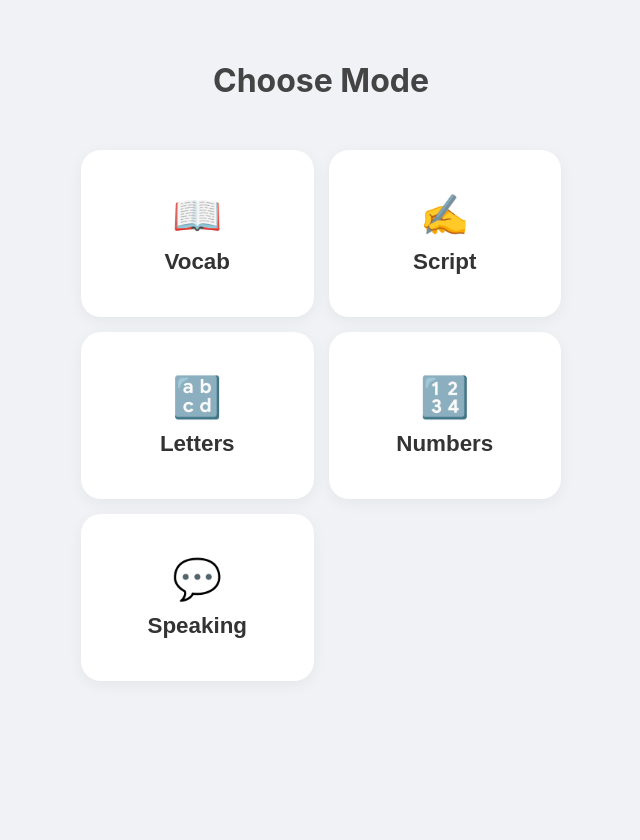
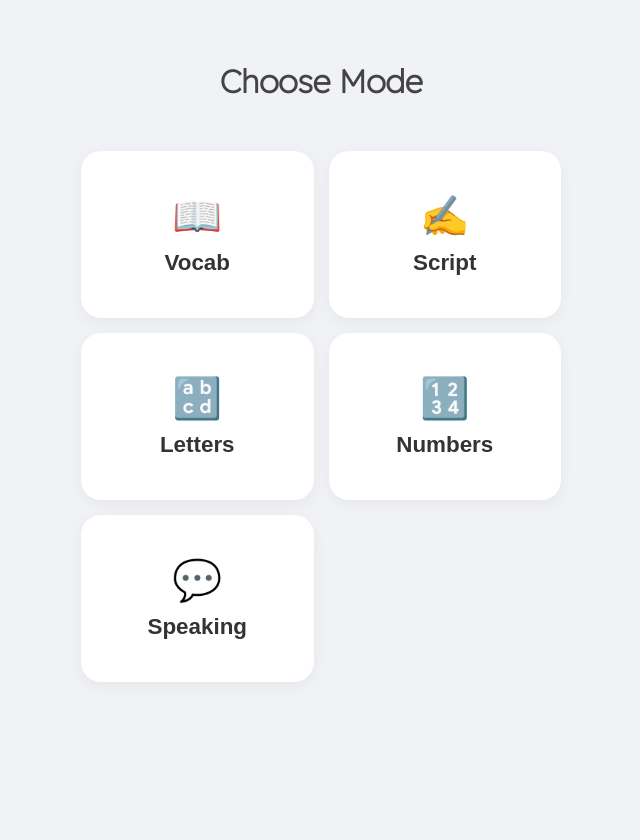
Before and after one commit to dane41145/thai-app, a Flask app: page / in a window 1280 px wide. Shown: the whole page, without its empty margins (319-959 px from the left). Run offline with Flask 3, Linux system fonts and the light colour scheme.

Commit message:
Update index.html

```diff
--- a/templates/index.html
+++ b/templates/index.html
@@ -4,9 +4,12 @@
     <meta charset="UTF-8">
     <meta name="viewport" content="width=device-width, initial-scale=1.0">
     <title>Thai Flashcards</title>
+    <link rel="preconnect" href="https://fonts.googleapis.com">
+    <link rel="preconnect" href="https://fonts.gstatic.com" crossorigin>
+    <link href="https://fonts.googleapis.com/css2?family=Lexend:wght@200&family=Mali:wght@200&display=swap" rel="stylesheet">
     <style>
         :root { --primary: #0078d4; --success: #107c10; --warning: #d83b01; --bg: #f0f2f5; --text: #333; }
-        body { font-family: -apple-system, BlinkMacSystemFont, "Segoe UI", Roboto, sans-serif; background-color: var(--bg); display: flex; flex-direction: column; align-items: center; min-height: 100vh; margin: 0; padding-top: 40px; overflow-x: hidden; }
+        body { font-family: 'Lexend', -apple-system, BlinkMacSystemFont, "Segoe UI", Roboto, sans-serif; font-weight: 200; background-color: var(--bg); display: flex; flex-direction: column; align-items: center; min-height: 100vh; margin: 0; padding-top: 40px; overflow-x: hidden; }
 
         /* LOADING */
         #loadingOverlay { position: fixed; top: 0; left: 0; width: 100%; height: 100%; background: white; z-index: 999; display: flex; flex-direction: column; justify-content: center; align-items: center; transition: opacity 0.5s; }
@@ -74,8 +77,8 @@
 
         /* TEXT STYLES */
         h2 { margin: 0; color: var(--text); line-height: 1.2; text-align: center; }
-        .thai-font { font-weight: normal; }
-        .eng-font { font-weight: 600; color: #444; }
+        .thai-font { font-family: 'Mali', sans-serif; font-weight: 200; }
+        .eng-font { font-family: 'Lexend', sans-serif; font-weight: 200; color: #444; }
         .phonetic { font-size: 1.5rem; color: #888; margin-top: 10px; font-weight: 300; }
         .text-jumbo { font-size: 8rem; }
         .text-huge { font-size: 5rem; }
```
